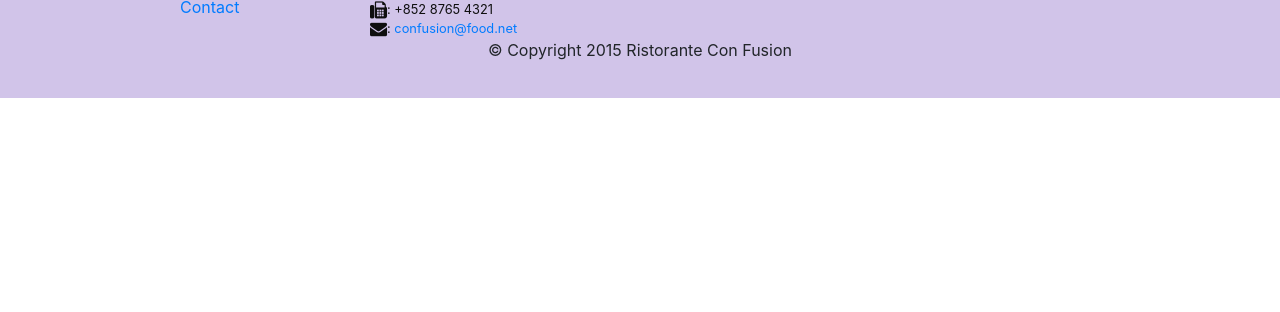
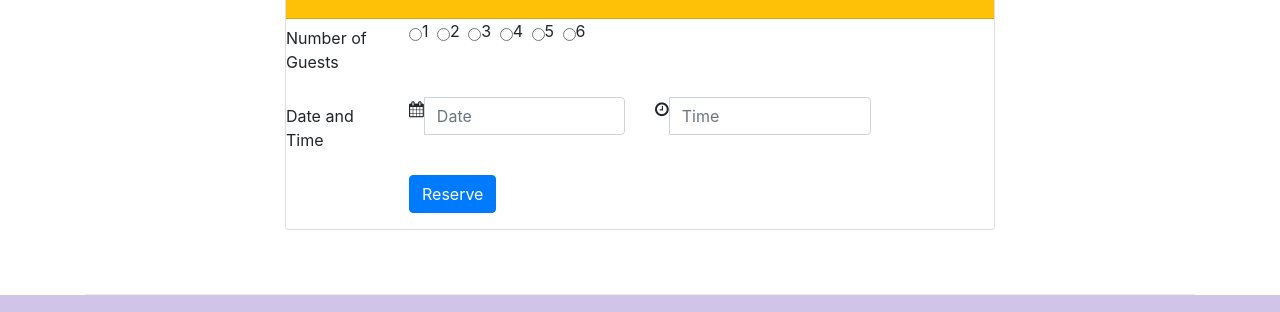
Before and after one commit to munis36/fullstack, a website: page index.html in a window 1280 px wide. Shown: the part 1639-1951 px from the top of the page. Before the commit the page ends 1737 px from the top, so only its background shows below. Drawn offline with nearby package versions, Linux system fonts and the light colour scheme.

Commit message:
assignment-2

```diff
--- a/index.html
+++ b/index.html
@@ -12,8 +12,6 @@
     <link rel="stylesheet" href="css/styles.css">
 
     <title>Ristorante Con Fusion</title>
-
-
 
 </head>
 
@@ -41,12 +39,15 @@
     <header class="jumbotron">
         <div class="container">
             <div class="row row-header">
-                <div class="col-12 col-sm-8">
+                <div class="col-sm-6">
                     <h1>Ristorante con Fusion</h1>
                     <p>We take inspiration from the World's best cuisines, and create a unique fusion experience. Our lipsmacking creations will tickle your culinary senses!</p>
                 </div>
-                <div class="col col-sm align-self-center">
+                <div class="col-sm align-self-center">
                     <img src="img/logo.png" class="img-fluid">
+                </div>
+                <div class="col-sm align-self-center">
+                    <a role="button" href="#reserveTable" class="btn btn-warning btn-block">Reserve Table</a>
                 </div>
             </div>
         </div>
@@ -65,7 +66,7 @@
                 <div class="media">
                     <img class="d-flex mr-3 img-thumbnail align-self-center" src="img/uthappizza.png" alt="uthappizza"/>
                     <div class="media-body">
-                        <h2 class="mt-0">Uthappizza<span class="badge badge-danger">HOT</span>&nbsp;<span class="badge badge-pill badge-default">$4.99</span></h2>
+                        <h2 class="mt-0">Uthappizza <span class="badge badge-danger">HOT</span> <span class="badge badge-pill badge-default">$4.99</span></h2>
                         <p class="hidden-xs-down">A unique combination of Indian Uthappam (pancake) and Italian pizza, topped with Cerignola olives, ripe vine cherry tomatoes, Vidalia onion, Guntur chillies and Buffalo Paneer.</p>
                     </div>
                 </div>
@@ -74,13 +75,18 @@
 
 
         <div class="row row-content align-items-center">
-            <div class="col-sm-4 col-md-3">
+            <div class="col-sm-4 col-md-3 flex-first">
                 <h3>This Month's Promotions</h3>
             </div>
 
             <div class="col-sm col-md">
-                <h2>Weekend Grand Buffet</h2>
-                <p class="hidden-xs-down">Featuring mouthwatering combinations with a choice of five different salads, six enticing appetizers, six main entrees and five choicest desserts. Free flowing bubbly and soft drinks. All for just $19.99 per person </p>
+                <div class="media">
+                    <div class="media-body">
+                        <h2 class="mt-0">Weekend Grand Buffet <span class="badge badge-danger">NEW</span></h2>
+                        <p class="hidden-xs-down">Featuring mouthwatering combinations with a choice of five different salads, six enticing appetizers, six main entrees and five choicest desserts. Free flowing bubbly and soft drinks. All for just $19.99 per person </p>
+                    </div>
+                    <img class="d-flex ml-3 img-thumbnail align-self-center" src="img/buffet.png" alt="buffet"/>
+                </div>
             </div>
         </div>
 
@@ -97,6 +103,84 @@
                         <h2 class="mt-0">Alberto Somayya</h2>
                         <h4>Executive Chef</h4>
                         <p class="hidden-xs-down">Award winning three-star Michelin chef with wide International experience having worked closely with whos-who in the culinary world, he specializes in creating mouthwatering Indo-Italian fusion experiences. </p>
+                    </div>
+                </div>
+            </div>
+        </div>
+
+        <div class="row row-content align-items-center">
+            <div class="col-sm-12 col-xs-12 col-md-8 offset-md-2">
+                <div class="card" id="reserveTable">
+                    <h3 class="card-header bg-warning text-white">Reserve a Table</h3>
+                    <div class="card-block">
+                        <form>
+
+                            <div class="form-group row">
+                                <label class="col-sm-2 col-md-2 col-form-label form-check-label">Number of Guests</label>
+
+                                <div class="col-sm col-md-10">
+                                    <div class="form-check-inline mr-1">
+                                        <input type="radio" class="" name="guestsCount" id="radio1" value="1"/>
+                                        <label for="radio1">1</label>
+                                    </div>
+
+                                    <div class="form-check-inline mr-1">
+                                        <input type="radio" class="" name="guestsCount" id="radio2" value="2"/>
+                                        <label for="radio2">2</label>
+                                    </div>
+
+                                    <div class="form-check-inline mr-1">
+                                        <input type="radio" class="" name="guestsCount" id="radio3" value="3"/>
+                                        <label for="radio3">3</label>
+                                    </div>
+
+                                    <div class="form-check-inline mr-1">
+                                        <input type="radio" class="" name="guestsCount" id="radio4" value="4"/>
+                                        <label for="radio4">4</label>
+                                    </div>
+
+                                    <div class="form-check-inline mr-1">
+                                        <input type="radio" class="" name="guestsCount" id="radio5" value="5"/>
+                                        <label for="radio5">5</label>
+                                    </div>
+
+                                    <div class="form-check-inline">
+                                        <input type="radio" class="" name="guestsCount" id="radio6" value="6"/>
+                                        <label for="radio6">6</label>
+                                    </div>
+
+                                </div>
+                            </div>
+
+
+                            <div class="form-group row">
+                                <label class="col-md-2 col-sm-2 col-form-label">Date and Time</label>
+                                <div class="col-sm-5 col-md-4">
+                                    <div class="input-group">
+                                        <div class="input-group-addon">
+                                            <i class="fa fa-calendar"></i>
+                                        </div>
+                                        <input type="input" class="form-control" id="date1" name="date1" placeholder="Date"/>
+                                    </div>
+                                </div>
+                                <div class="col-sm-5 col-md-4">
+                                    <div class="input-group">
+                                        <div class="input-group-addon">
+                                            <i class="fa fa-clock-o"></i>
+                                        </div>
+                                        <input type="input" class="form-control" id="time1" name="time1" placeholder="Time"/>
+                                    </div>
+                                </div>
+                            </div>
+
+
+                            <div class="form-group row">
+                                <div class="offset-md-2 col-md-10">
+                                    <button class="btn btn-primary" type="submit">Reserve</button>
+                                </div>
+                            </div>
+
+                        </form>
                     </div>
                 </div>
             </div>
```
